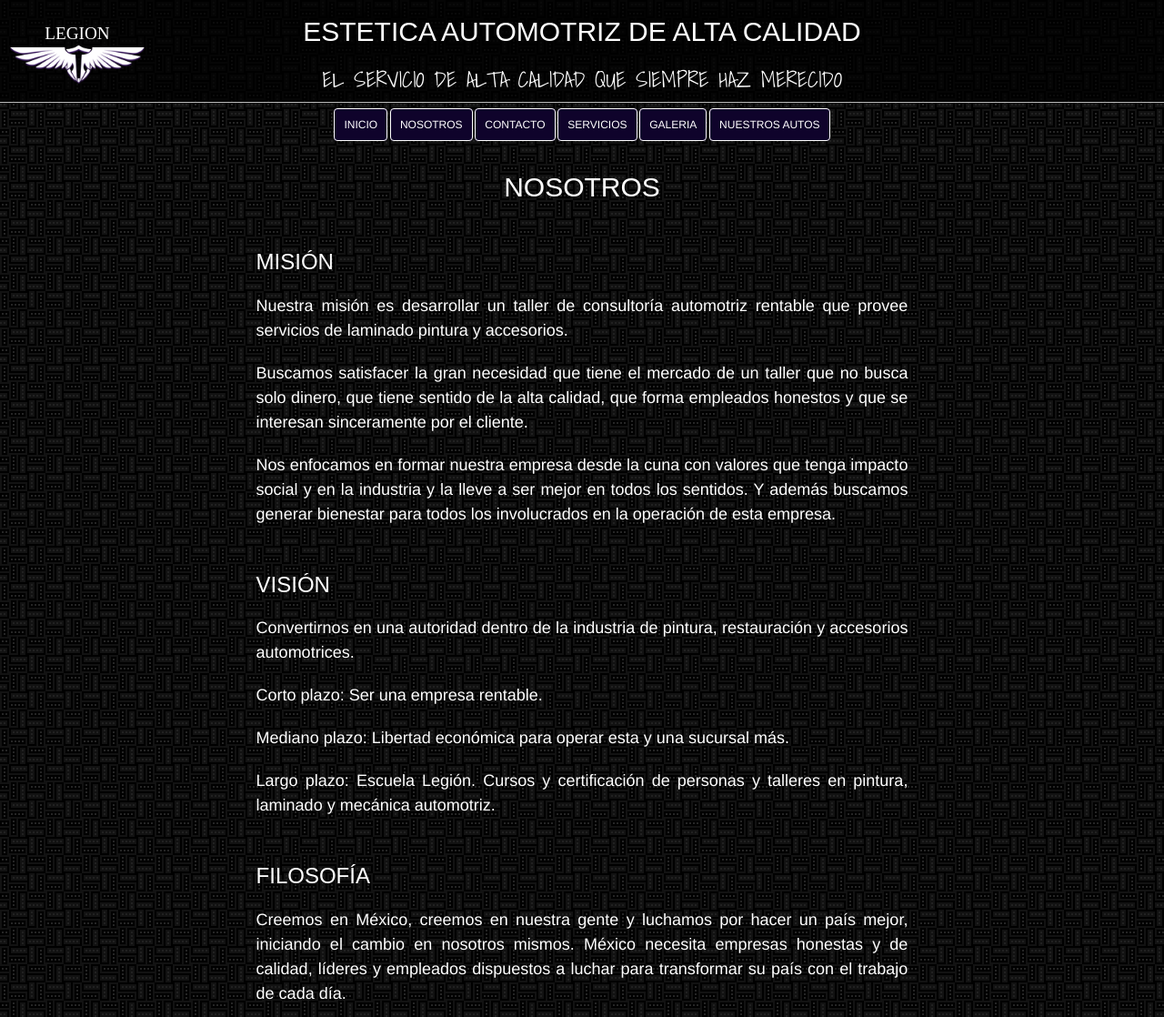
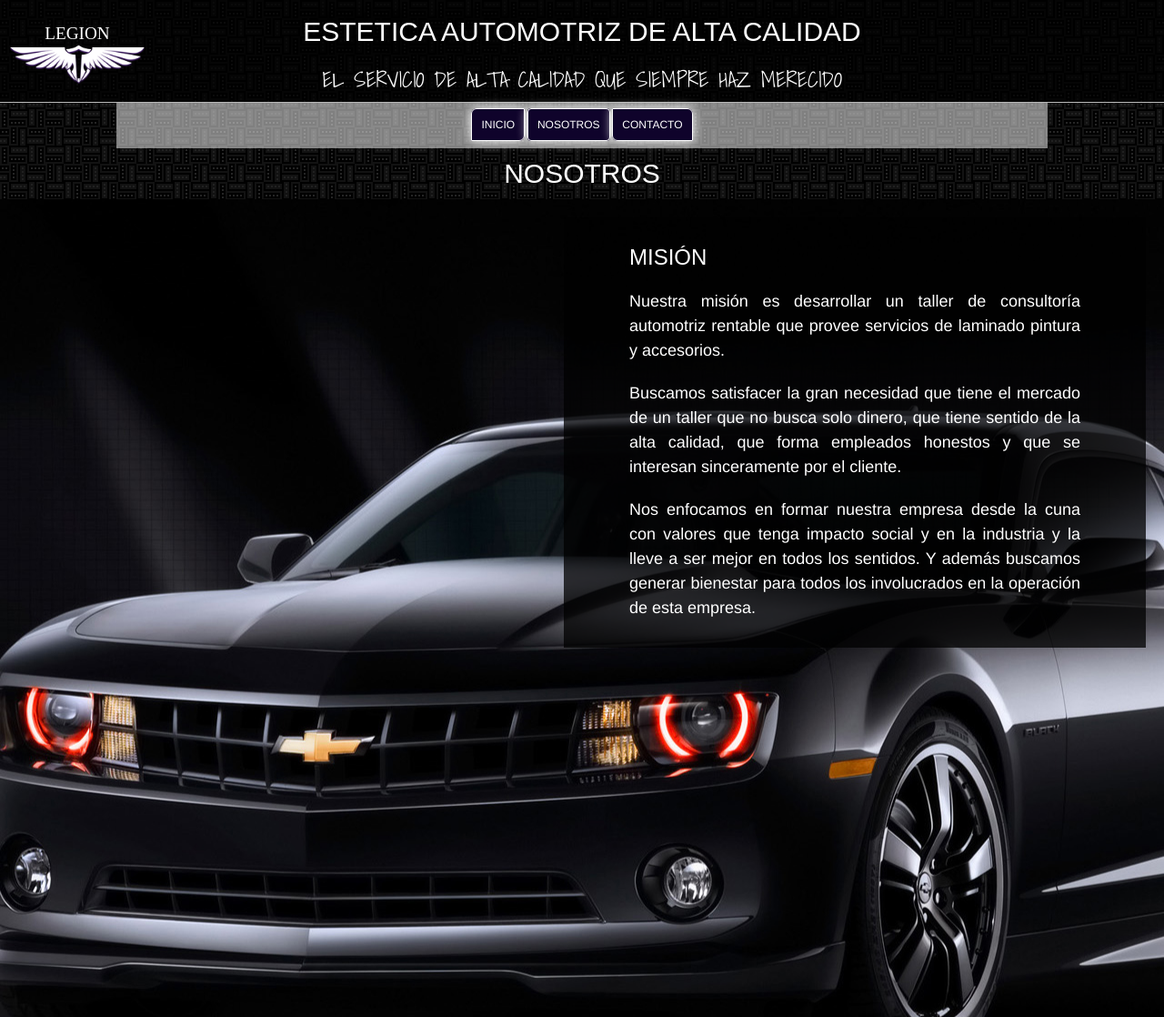
Before and after one commit to daniel-z/legionautomotriz.com, a PHP site: page /nosotros.html in a window 1280 px wide. Shown: the top 1118 px of the page at 91% size. Run offline with PHP 8.4, Linux system fonts and the light colour scheme; some libraries are stand-ins or nearby versions; some web fonts are replaced.

Commit message:
first paralax aproach.

```diff
--- a/bower.json
+++ b/bower.json
@@ -17,6 +17,7 @@
     "angular-route": "*",
     "angular-animate": "*",
     "animate.css": "*",
+    "scrolly": "https://github.com/Victa/scrolly.git",
     "jquery-backstretch": "https://github.com/srobbin/jquery-backstretch.git"
   },
   "authors": [
--- a/nosotros.html
+++ b/nosotros.html
@@ -27,7 +27,8 @@
 
   <h1> Nosotros</h1>
   <div class="content">
-    <div class="mision small-section">
+    <section class="mision small-section">
+      <article class="right">
         <h2>Misión</h2>
         <p>
         Nuestra misión es desarrollar un taller de consultoría automotriz rentable que provee servicios de laminado pintura y accesorios.
@@ -40,8 +41,14 @@
         <p>
           Nos enfocamos en formar nuestra empresa desde la cuna con valores que tenga impacto social y en la industria y la lleve a ser mejor en todos los sentidos. Y además buscamos generar bienestar para todos los involucrados en la operación de esta empresa.
         </p>
-    </div>
-    <div class="vision small-section">
+      </article>
+        <div class="parallax" data-velocity="-.1"></div>
+        <div class="parallax" data-velocity="-.5" data-fit="525"></div>
+
+    </section>
+
+    <section class="vision small-section">
+      <article class="left">
         <h2>Visión</h2>
         <p>
           Convertirnos en una autoridad dentro de la industria de pintura, restauración y accesorios automotrices.
@@ -55,9 +62,14 @@
         <p>
           Largo plazo: Escuela Legión. Cursos y certificación de personas y talleres en pintura, laminado y mecánica automotriz.
         </p>
-    </div>
+      </article>
+              <div class="parallax" data-velocity="-.1"></div>
+        <div class="parallax" data-velocity="-.5" data-fit="525"></div>
 
-    <div class="small-section">
+    </section>
+
+    <section class="filosofia small-section">
+      <article class="right">
         <h2>Filosofía</h2>
         <p>
           Creemos en México, creemos en nuestra gente y luchamos por hacer un país mejor, iniciando el cambio en nosotros mismos. México necesita empresas honestas y de calidad, líderes y empleados dispuestos a luchar para transformar su país con el trabajo de cada día.
@@ -82,15 +94,28 @@
           <b>Capacitación Continua</b><br />
           La mejor manera de ofrecer servicios de calidad e innovadores es obtener la educación adecuada y aplicarla.
         </p>
+        <div class="parallax" data-velocity="-.1"></div>
+        <div class="parallax" data-velocity="-.5" data-fit="525"></div>
+      </article>
+    </section>
   </div>
-  </div>
+
+<script>
+    $(document).ready(function(){
+       $('.parallax').scrolly({bgParallax: true});
+    });
+</script>
+
+<div id="item" class="parallax" data-velocity=".8"></div>
+
+
 
   <div ng-include="'partials/footer.html'"></div>
 
   <script src="resources/bootstrap/dist/js/bootstrap.js"></script>
   <script src="resources/angular-route/angular-route.min.js"></script>
   <script src="resources/angular-animate/angular-animate.min.js"></script>
-  <script src="resources/jscroll/jquery.jscroll.js"></script>
+  <script src="resources/scrolly/jquery.scrolly.js"></script>
 
   <script src="scripts/nosotros.js"></script>
 </body>
--- a/partials/nav.html
+++ b/partials/nav.html
@@ -2,7 +2,7 @@
   <a href="/index.html">Inicio</a>
   <a href="/nosotros.html">Nosotros</a>
   <a href="/contacto.html">Contacto</a>
-  <a href="/servicios.html" class="hidden">Servicios</a>
+<!--   <a href="/servicios.html" class="hidden">Servicios</a>
   <a href="/galeria.html" class="hidden">Galeria</a>
-  <a href="/nuestrosautos.html" class="hidden">Nuestros Autos</a>
+  <a href="/nuestrosautos.html" class="hidden">Nuestros Autos</a> -->
 </nav>
--- a/styles/less/styles.less
+++ b/styles/less/styles.less
@@ -46,8 +46,9 @@
 nav {
   width: 80%;
   display: inline-block;
-  margin-top: 15px;
   height: 50px;
+  padding: 15px;
+  background-color: rgba(255, 255, 255, 0.5);
 
   a {
     border: 1px solid #fff;
@@ -56,6 +57,15 @@
     padding: 10px;
     border-radius: 4px;
     text-transform: uppercase;
+    box-shadow: 0 0 12px #fff;
+
+    &:first-child {
+      border-radius: 6px 0;
+    }
+
+    &:last-child {
+      border-radius: 0 6px;
+    }
 
     &:hover {
       background-color: #CB0013;
@@ -291,10 +301,48 @@
   background-image: url('../../images/moulin_@2X.png');
   background-repeat: repeat;
   .content {
-    div.small-section {
-      margin: 50px auto;
-      width: 70%;
+    section {
+      margin: auto;
+      width: 100%;
+      height: 600px;
       text-align: justify;
+      margin: 0px;
+      display: block;
+      position: relative;
+      background-size: 100%;
+      overflow: auto;
+      min-height: 900px;
+      article {
+        top: 20px;
+        position: absolute;
+
+        &.right {
+          right: 20px;
+        }
+
+        &.lefft {
+          left: 20px;
+        }
+      }
+
+      &.mision {
+        background: url(../../images/camaro.jpg) 35% 18% no-repeat fixed;
+      }
+
+      &.vision {
+        background: url(../../images/mustang.jpg) -4% 10% no-repeat fixed;
+        background-size: 1800px;
+      }
+
+      &.filosofia {
+        background: #000 url(../../images/AudiTT.jpg) 0% 0 no-repeat fixed;
+      }
+
+      article {
+        width: 50%;
+        padding: 10px;
+        background-color: rgba(0, 0, 0, 0.75);
+      }
 
       h2, p {
         margin: 20px auto;
```
Also changed, not shown: images/AudiTT.jpg (added), images/camaro.jpg (added), styles/css/styles.css, 1 other file. Lines whose indentation alone changed are shown as unchanged.
